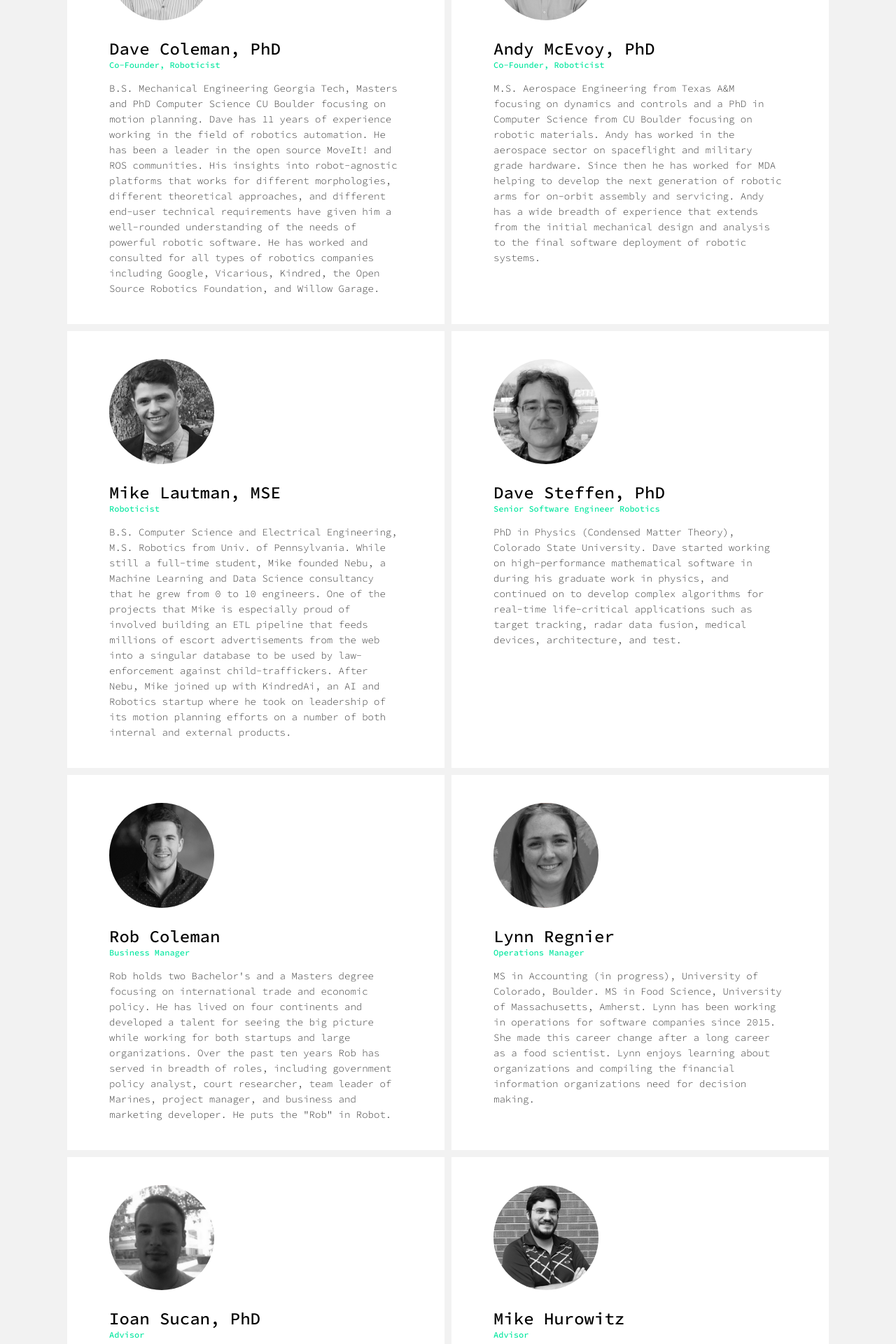
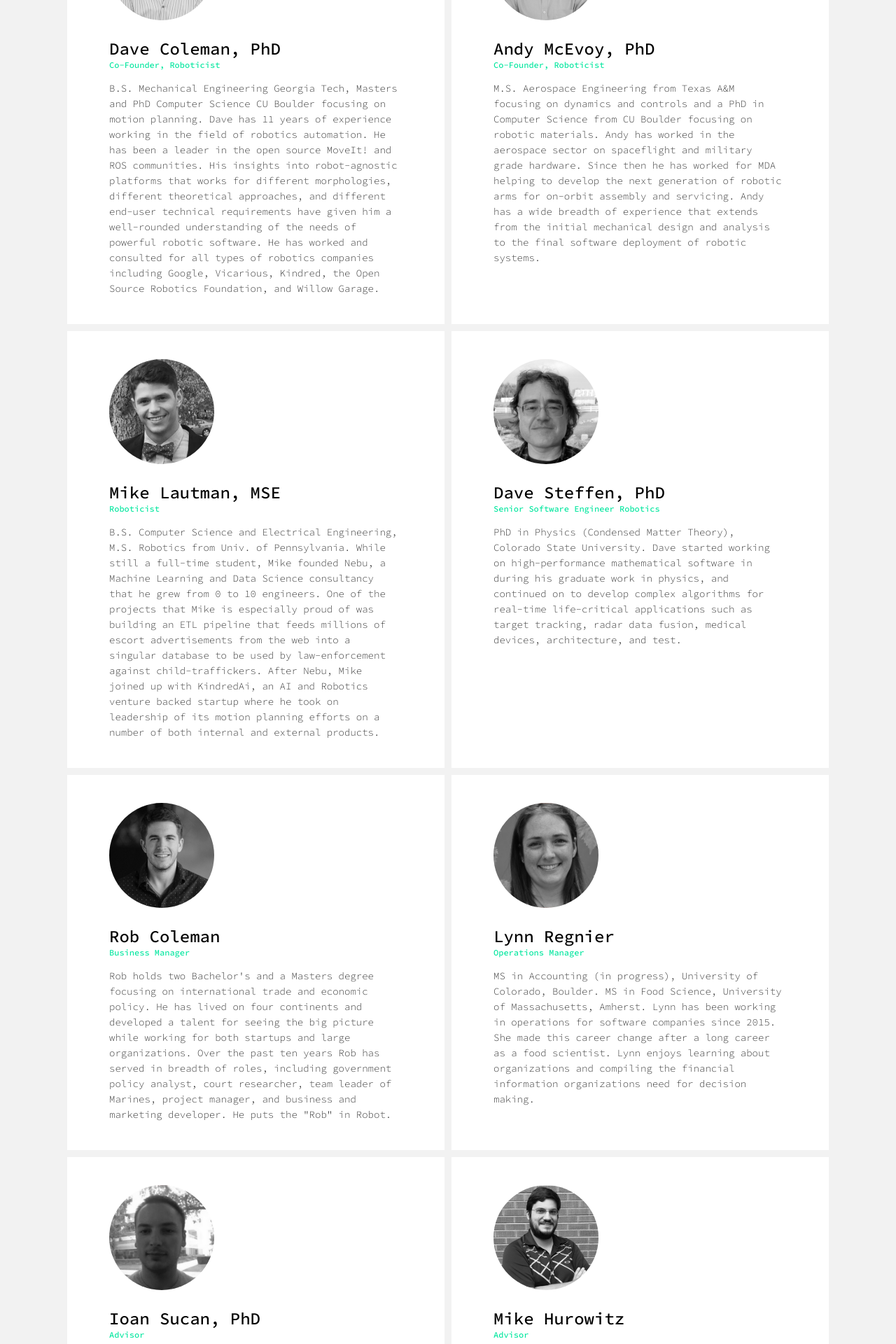
Before and after one commit to PickNikRobotics/beta_moveit_website, a Jekyll site: the page built from people/people.md, in a window 1280 px wide. Shown: the part 631-2551 px from the top of the page at 70% size. Built offline with Jekyll 4.4.1, drawn with Linux system fonts in a browser that asks for light colours; nearby versions of some CDN libraries.

Commit message:
Update people.md

```diff
--- a/people/people.md
+++ b/people/people.md
@@ -46,8 +46,8 @@ permalink: /people/
                 <a class="peopleName" href="https://www.linkedin.com/in/mikelautman/" target="_blank">Mike Lautman, MSE</a>
                 <div class="peoplePosition">Roboticist</div>
                 <div class="peopleDesc">B.S. Computer Science and Electrical Engineering, M.S. Robotics from Univ. of Pennsylvania. While still a full-time student, Mike founded Nebu, a Machine Learning and Data Science consultancy that he grew from 0 to 10 engineers. One
-                    of the projects that Mike is especially proud of involved building an ETL pipeline that feeds millions of escort advertisements from the web into a singular database to be used by law-enforcement against child-traffickers. After
-                    Nebu, Mike joined up with KindredAi, an AI and Robotics startup where he took on leadership of its motion planning efforts on a number of both internal and external products. </div>
+                    of the projects that Mike is especially proud of was building an ETL pipeline that feeds millions of escort advertisements from the web into a singular database to be used by law-enforcement against child-traffickers. After
+                    Nebu, Mike joined up with KindredAi, an AI and Robotics venture backed startup where he took on leadership of its motion planning efforts on a number of both internal and external products. </div>
             </div>
         </div>
         <div class="recColR2">
```
